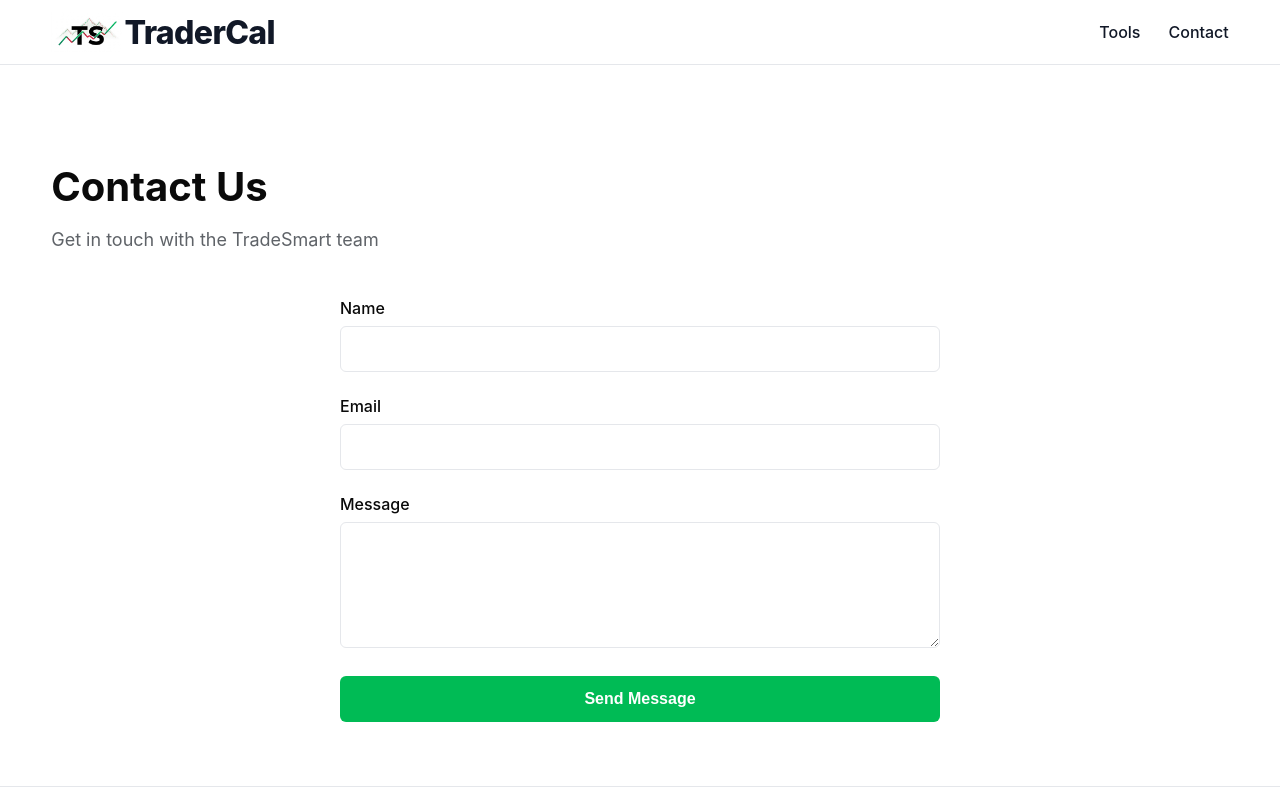
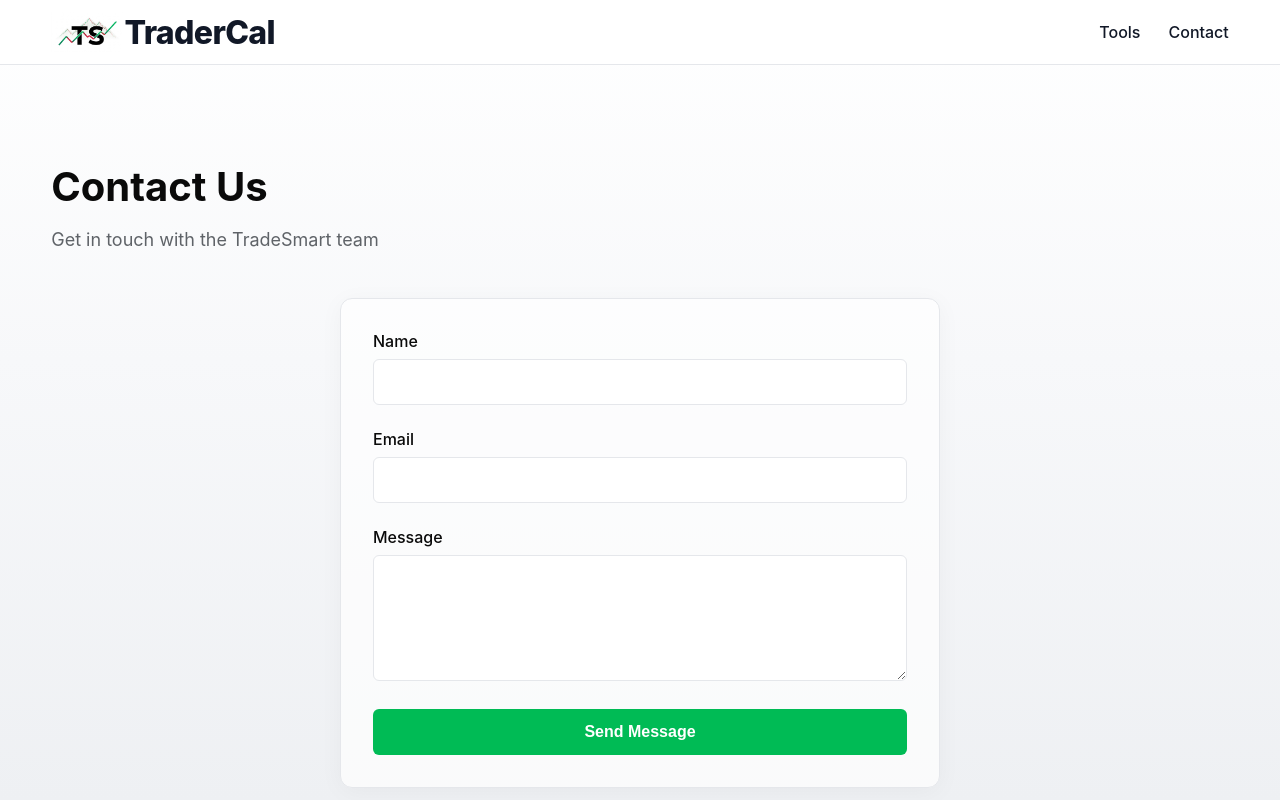
Before and after one commit to SeanDiondo/TraderCal, a React (Vite) app: page /contact in a window 1280 px wide. Shown: the top 800 px of the page. Built offline with nearby package versions, Linux system fonts and the light colour scheme.

Commit message:
gradient white

```diff
--- a/src/components/styles/Contact.module.css
+++ b/src/components/styles/Contact.module.css
@@ -1,6 +1,6 @@
 .contact {
   padding: 4rem 0;
-  background: var(--bg);
+  background: transparent;
 }
 
 .title {
@@ -19,6 +19,11 @@
 .form {
   max-width: 600px;
   margin: 0 auto;
+  background: rgba(255,255,255,0.7);
+  padding: 2rem;
+  border-radius: 0.75rem;
+  border: 1px solid var(--border);
+  box-shadow: 0 4px 24px rgba(0,0,0,0.04);
 }
 
 .formGroup {
@@ -40,7 +45,7 @@
   border-radius: 0.375rem;
   font-size: 1rem;
   font-family: inherit;
-  background: var(--bg);
+  background: #fff;
   color: var(--text);
   transition: border-color 0.2s;
 }
--- a/src/components/styles/Footer.module.css
+++ b/src/components/styles/Footer.module.css
@@ -1,7 +1,7 @@
 .footer{
   border-top:1px solid var(--border);
   padding:32px 0 48px;
-  background:#fff;
+  background:transparent;
 }
 .grid{
   display:grid; grid-template-columns: 1fr auto; gap:24px; align-items:flex-start;
--- a/src/components/styles/navbar.module.css
+++ b/src/components/styles/navbar.module.css
@@ -1,6 +1,9 @@
 .header{
   position:sticky; top:0; z-index:20;
-  background:#fff; border-bottom:1px solid var(--border);
+  background:rgba(255,255,255,0.85);
+  backdrop-filter:blur(8px);
+  -webkit-backdrop-filter:blur(8px);
+  border-bottom:1px solid var(--border);
 }
 .row{
   display:flex; align-items:center; justify-content:space-between;
--- a/src/styles/global.css
+++ b/src/styles/global.css
@@ -13,7 +13,8 @@
 html,body,#root{ height:100%; }
 body{
   margin:0;
-  background:var(--bg);
+  background:linear-gradient(180deg, #ffffff 0%, #f7f8fa 45%, #eef0f3 100%);
+  background-attachment:fixed;
   color:var(--text);
   font-family: ui-sans-serif, -apple-system, BlinkMacSystemFont, "Segoe UI",
     Roboto, Helvetica, Arial, "Apple Color Emoji", "Segoe UI Emoji";
```
